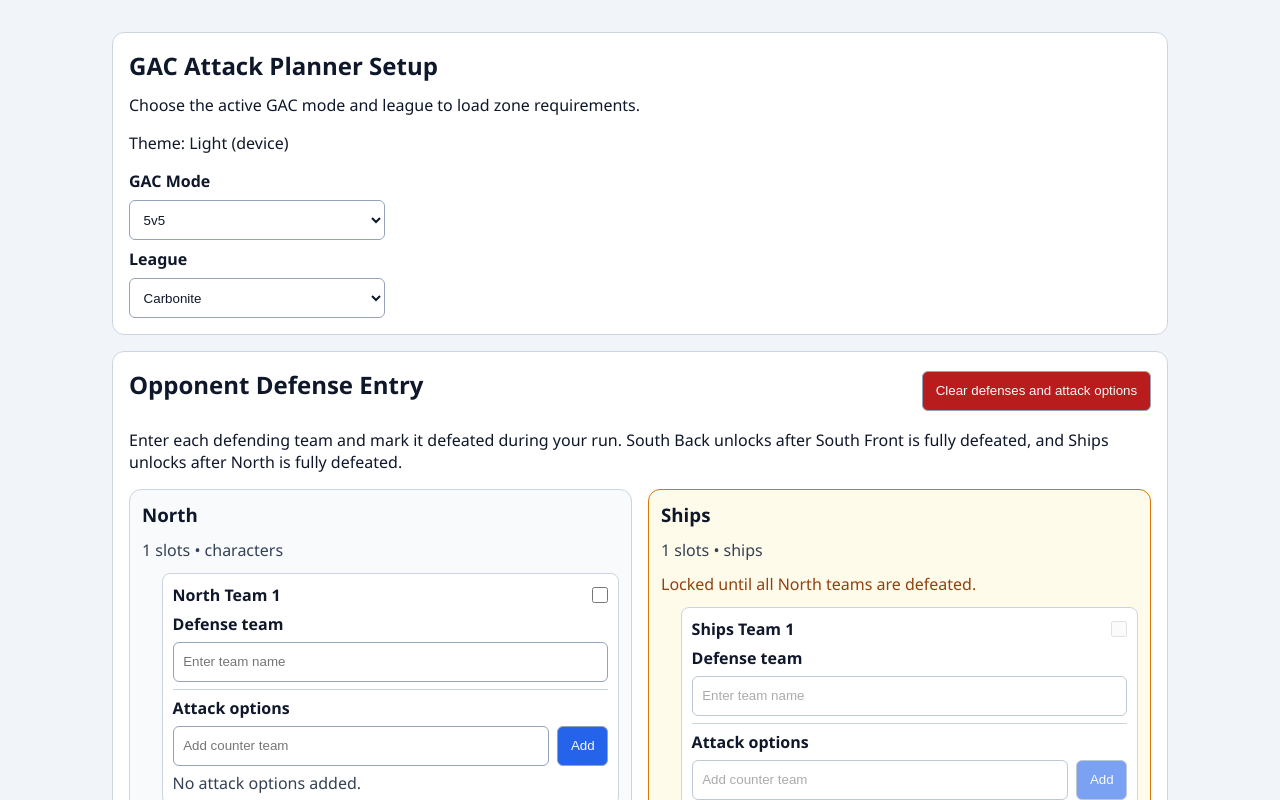
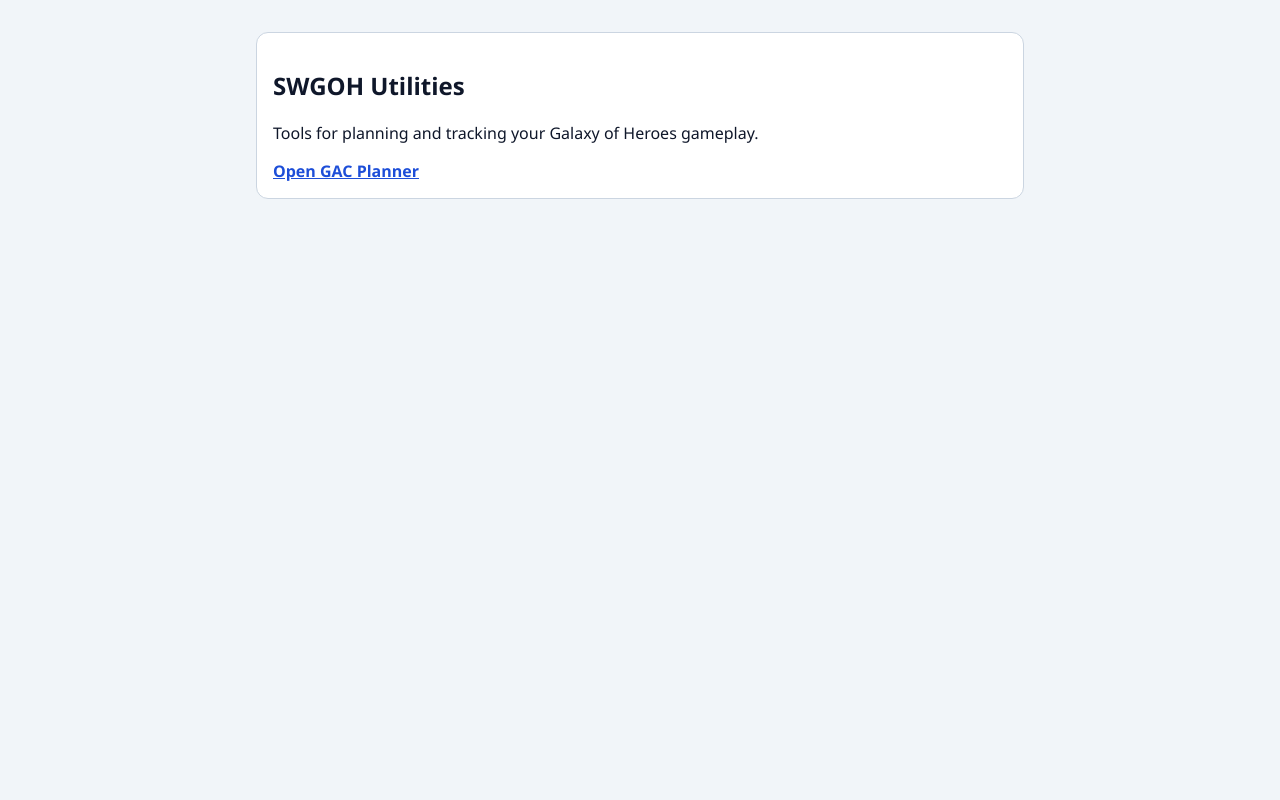
Before and after one commit to andyschott/swgoh-utils, an Angular app: page / in a window 1280 px wide. Shown: the top 800 px of the page. Built offline with nearby package versions, Linux system fonts and the light colour scheme.

Commit message:
move gac planner to its own page

```diff
--- a/src/app/app.routes.ts
+++ b/src/app/app.routes.ts
@@ -4,8 +4,11 @@
   {
     path: '',
     loadComponent: () =>
-      import('./features/planner-setup/planner-setup').then(
-        (module) => module.PlannerSetup,
-      ),
+      import('./features/home/home').then((module) => module.Home),
+  },
+  {
+    path: 'gac-planner',
+    loadComponent: () =>
+      import('./features/planner-setup/planner-setup').then((module) => module.PlannerSetup),
   },
 ];
--- /dev/null
+++ b/src/app/features/home/home.css
@@ -0,0 +1,35 @@
+:host {
+  display: block;
+  min-height: 100dvh;
+}
+
+.home-layout {
+  margin: 0 auto;
+  max-width: 48rem;
+  padding: 2rem 1rem;
+}
+
+section {
+  border: 1px solid #cbd5e1;
+  border-radius: 0.75rem;
+  background: #ffffff;
+  color: #0f172a;
+  padding: 1rem;
+}
+
+a {
+  color: #1d4ed8;
+  font-weight: 600;
+}
+
+@media (prefers-color-scheme: dark) {
+  section {
+    border-color: #334155;
+    background: #0b1220;
+    color: #f8fafc;
+  }
+
+  a {
+    color: #60a5fa;
+  }
+}
--- /dev/null
+++ b/src/app/features/home/home.html
@@ -0,0 +1,7 @@
+<main class="home-layout">
+  <section aria-labelledby="home-title">
+    <h1 id="home-title">SWGOH Utilities</h1>
+    <p>Tools for planning and tracking your Galaxy of Heroes gameplay.</p>
+    <a routerLink="/gac-planner">Open GAC Planner</a>
+  </section>
+</main>
--- /dev/null
+++ b/src/app/features/home/home.ts
@@ -0,0 +1,11 @@
+import { ChangeDetectionStrategy, Component } from '@angular/core';
+import { RouterLink } from '@angular/router';
+
+@Component({
+  selector: 'app-home',
+  imports: [RouterLink],
+  templateUrl: './home.html',
+  styleUrl: './home.css',
+  changeDetection: ChangeDetectionStrategy.OnPush,
+})
+export class Home {}
--- a/src/styles.css
+++ b/src/styles.css
@@ -6,6 +6,7 @@
   background: #f1f5f9;
   color: #0f172a;
   color-scheme: light dark;
+  font-family: 'Segoe UI', Tahoma, Geneva, Verdana, sans-serif;
 }
 
 @media (prefers-color-scheme: dark) {
```
